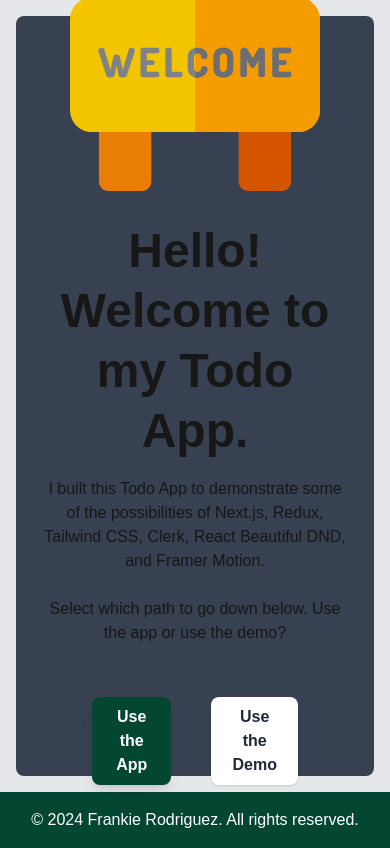
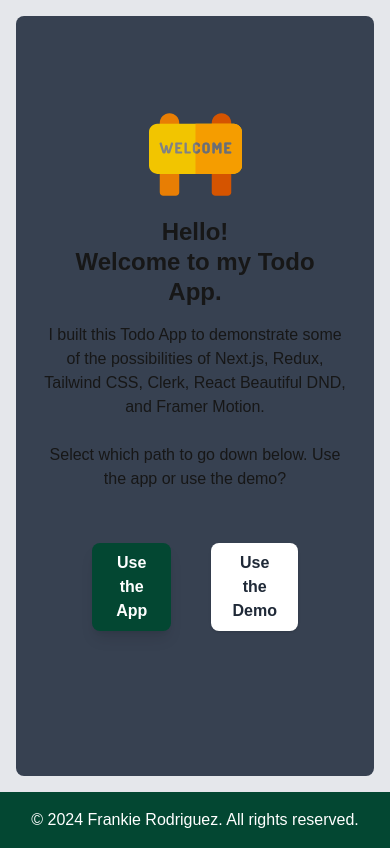
Before and after one commit to ElementalTech04/nextjs-todo-app, a Next.js app: page / in a window 390 px wide. Built offline with nearby package versions, Linux system fonts and the light colour scheme; a web font is replaced by a local one.

Commit message:
mobile home page styles updated

```diff
--- a/src/app/page.tsx
+++ b/src/app/page.tsx
@@ -8,10 +8,10 @@ export default function HomePage() {
         <>
             <div className=" h-[90vh] m-4">
                 <div className="flex flex-col justify-center row-span-full bg-gray-700 rounded-lg w-full h-full p-6 text-center p-24">
-                    <div className="flex items-center justify-center F">
-                        <Image src={welcomeSvg} alt="welcome" width={250} height={250}/>
+                    <div className="flex items-center justify-center sm:w-100">
+                        <Image src={welcomeSvg} alt="welcome" width={200} height={200} className={"w-[30%]"}/>
                     </div>
-                    <h1 className="text-5xl font-bold leading-tight p-4">Hello! <br /> Welcome to my Todo App.</h1>
+                    <h1 className="text-2xl sm:text-5xl font-bold leading-tight p-4">Hello! <br /> Welcome to my Todo App.</h1>
                     <p>I built this Todo App to demonstrate some of the possibilities of Next.js, Redux, Tailwind CSS,
                         Clerk, React Beautiful DND, and Framer Motion.</p>
                     <br />
```
